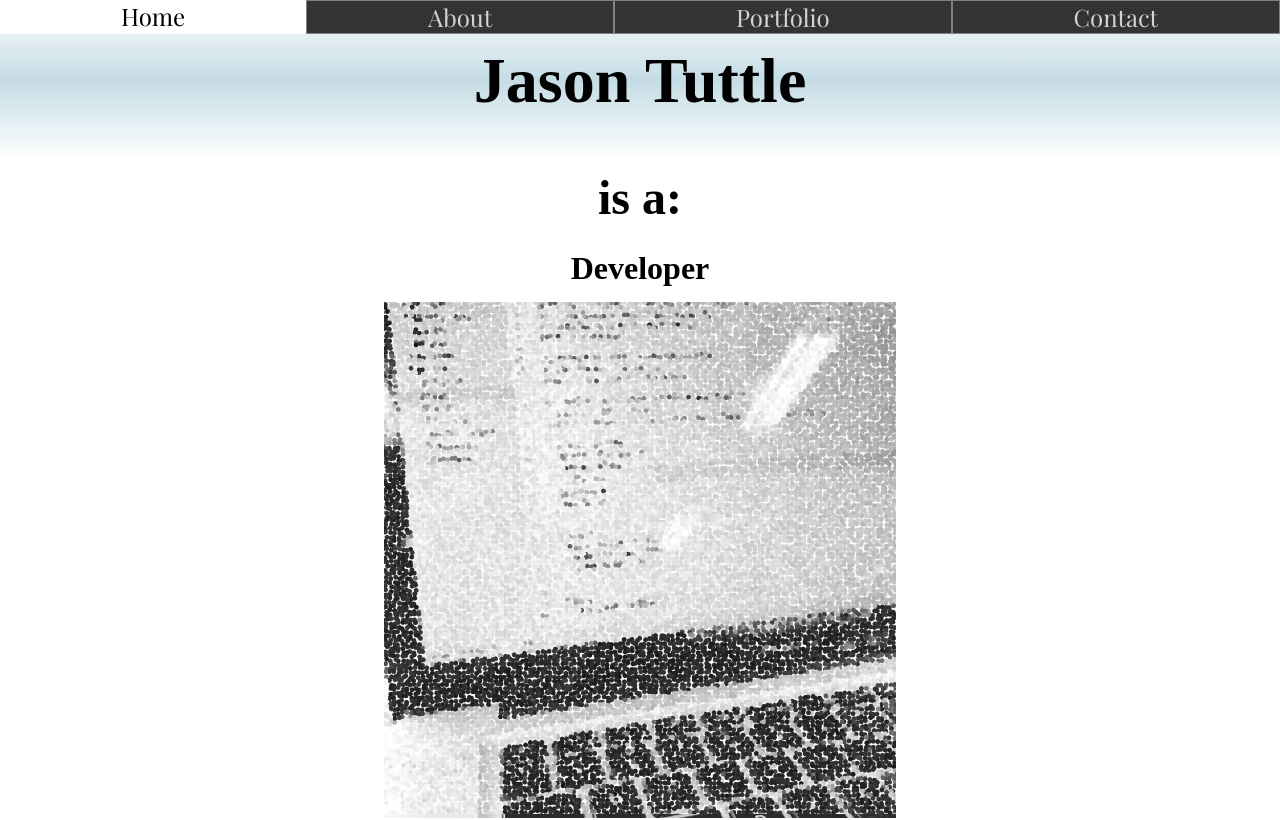
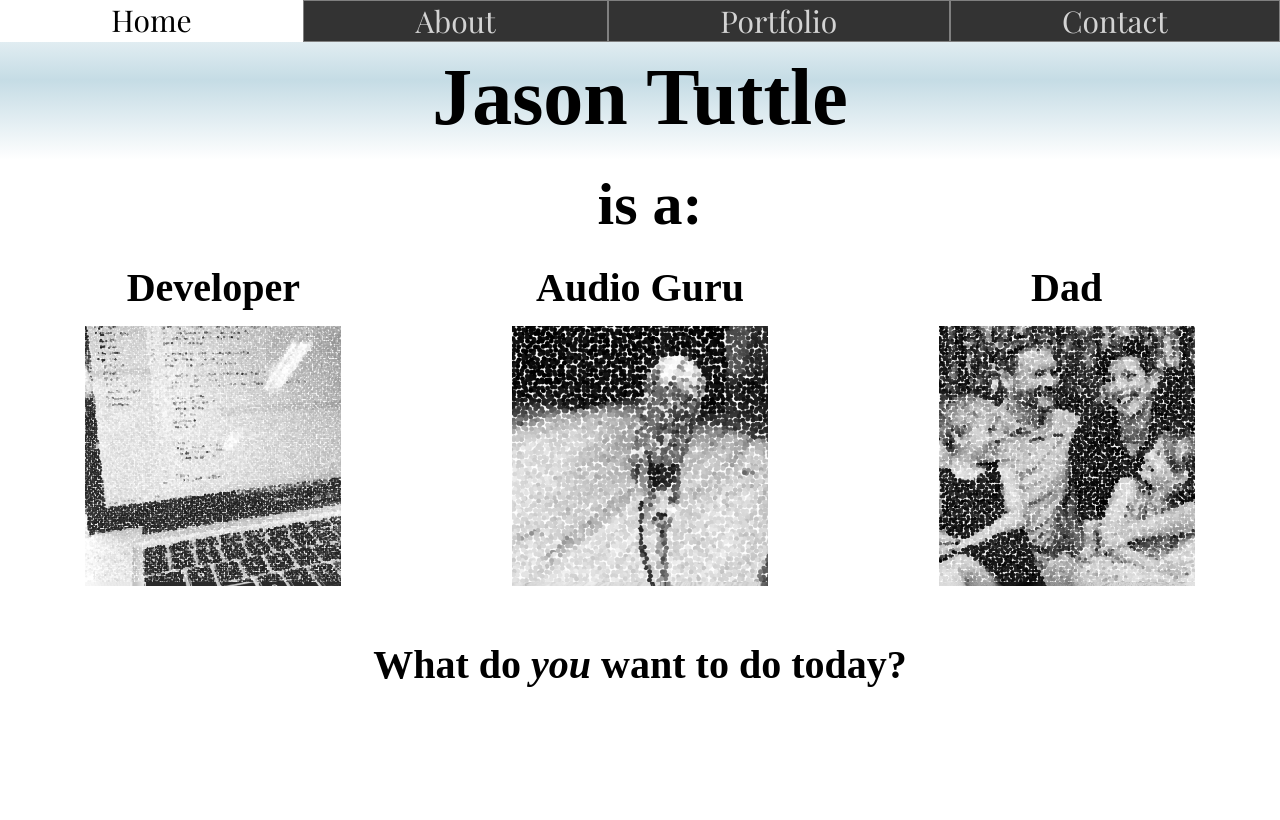
Before and after one commit to jason-tuttle/portfolio, a React app: page / in a window 1280 px wide. Shown: the top 820 px of the page. Built offline with nearby package versions, Linux system fonts and the light colour scheme; a web font is replaced by a local one.

Commit message:
responsive styles

```diff
--- a/src/components/Home.js
+++ b/src/components/Home.js
@@ -22,20 +22,20 @@ class Home extends Component {
     return (
       <div className="home-container">
         <h2>is a:</h2>
-        <h3>Developer</h3>
+        <div><h3>Developer</h3>
           <div className="div-img" style={devBg}>
             <img className='fg-img' src={computerBg} id="dev-fg" alt='laptop computer'/>
-          </div>
-        <h3>Audio Guru</h3>
+          </div></div>
+        <div><h3>Audio Guru</h3>
           <div className="div-img" style={audioBg}>
             <img className='fg-img' src={micBg} id="audio-fg" alt='microphone'/>
-          </div>
-        <h3>Dad</h3>
+          </div></div>
+        <div><h3>Dad</h3>
           <div className="div-img" style={dadBg}>
             <img className='fg-img' src={familyBg} id="dad-fg" alt='family'/>
-          </div>
+          </div></div>
 
-        <h3>What do <em>you</em> want to do today?</h3>
+        <h3 className="footer-line">What do <em>you</em> want to do today?</h3>
       </div>
     );
   }
--- a/src/styles/App.css
+++ b/src/styles/App.css
@@ -5,6 +5,7 @@
 header {
   background: linear-gradient(#FFFFFF, #C5DCE5, #FFFFFF);
   height: 20vh;
+  width: 100vw;
   display: flex;
   flex-flow: column nowrap;
   justify-content: flex-start;
@@ -15,23 +16,25 @@ h1, h2, h3, h4 {
   padding: 10px;
 }
 h1 {
-  font-size: 4em;
+  font-size: 60px;
 }
 h2 {
-  font-size: 3em;
+  font-size: 40px;
 }
 h3 {
-  font-size: 2em;
+  font-size: 25px;
 }
 h4 {
-  font-size: 1.5em;
+  font-size: 16px;
 }
 .linkBox {
   display: flex;
+  flex-shrink: 0;
   flex-flow: row;
-  justify-content: flex-start;
+  /*justify-content: flex-start;*/
   width: 100vw;
-  font-size: 3vh;
+  font-size: 15px;
+  min-height: 25px;
 }
 .linkBox > a {
   flex: 1 0 auto;
@@ -94,3 +97,47 @@ h4 {
 ul {
   list-style: none;
 }
+/* ***************  BEGIN WIDE SCREEN STYLE ******************************** */
+@media (min-width: 1024px) {
+  h1 {
+    font-size: 80px;
+  }
+  h2 {
+    font-size: 60px;
+  }
+  h3 {
+    font-size: 40px;
+  }
+  h4 {
+    font-size: 20px;
+  }
+  .linkBox {
+    font-size: 30px;
+  }
+  .div-img {
+    width: 20vw;
+    margin: auto;
+    background-repeat: no-repeat;
+    background-size: cover;
+  }
+  .home-container {
+    display: flex;
+    flex-flow: row wrap;
+    justify-content: space-around;
+    /*align-items: center;*/
+
+  }
+  .home-container > h2 {
+    flex: 1 0 100%;
+  }
+  .home-container div {
+    text-align: center;
+    flex: 0 1 30%;
+  }
+  .fg-img {
+    width: 20vw;
+  }
+  .footer-line {
+    padding-top: 50px;
+  }
+}
```
